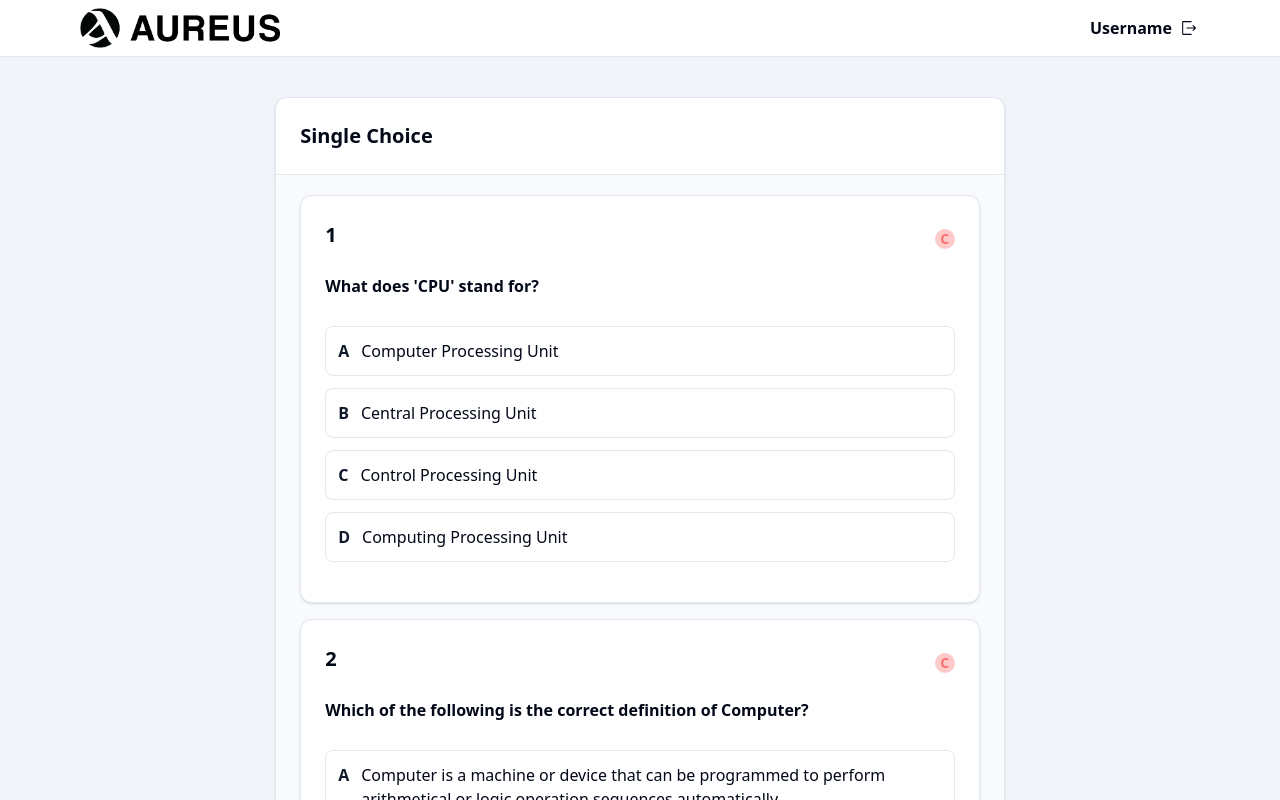
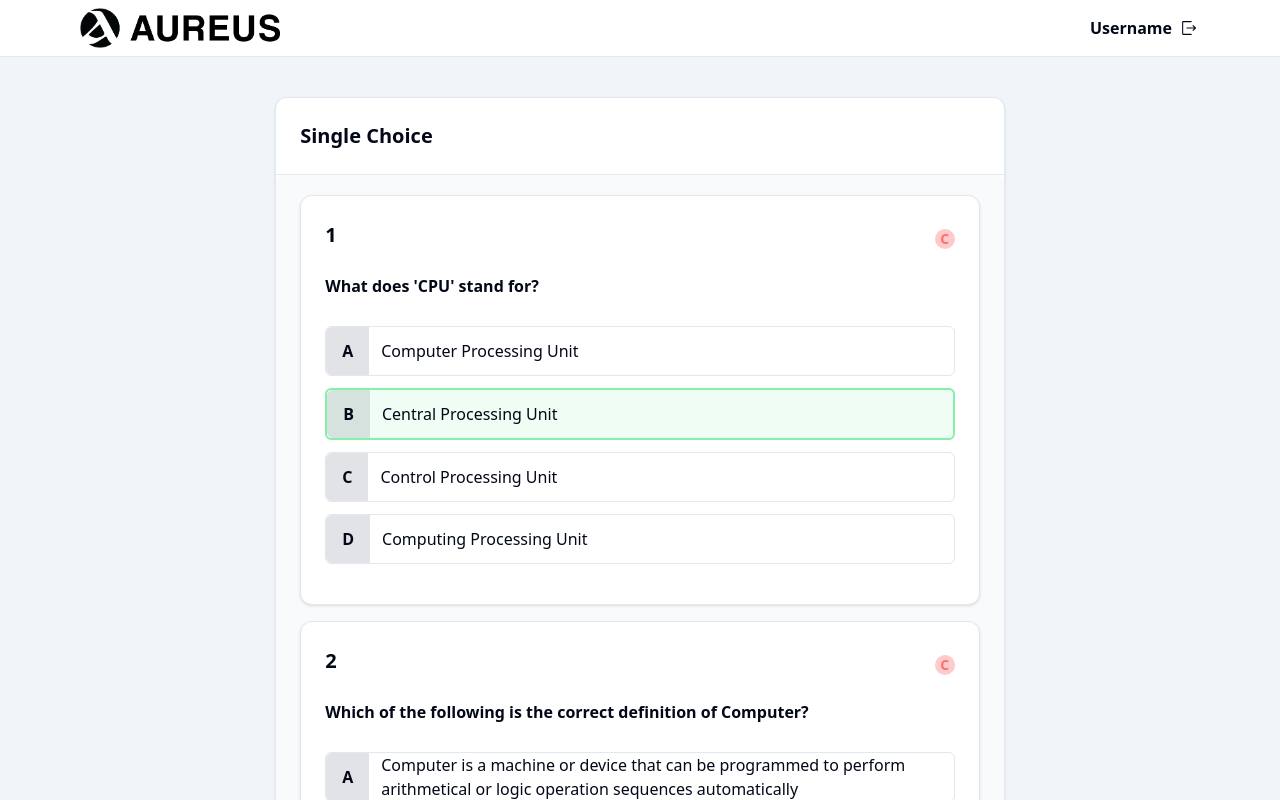
Before and after one commit to NashNoman/AureusEMS, a Next.js app in the folder nextjs/: page /builder/1 in a window 1280 px wide. Shown: the top 800 px of the page. Built offline with nearby package versions, Linux system fonts and the light colour scheme.

Commit message:
Changed single choice questions structure to implement its functionality

```diff
--- a/nextjs/app/builder/[id]/Question.tsx
+++ b/nextjs/app/builder/[id]/Question.tsx
@@ -35,12 +35,18 @@ const QuestionCard = ({ children, index }) => {
 //   );
 // };
 
-export const SingleChoiceQuestion = ({ question, choices, index }) => {
+export const SingleChoiceQuestion = ({
+  question,
+  choices,
+  answer,
+  id,
+  index,
+}) => {
   return (
     <QuestionCard index={index}>
       <p className="mb-7 font-semibold">{question}</p>
       <div className="flex flex-col gap-3">
-        {choices.map((choice) => {
+        {/* {choices.map((choice) => {
           return (
             <div className="flex gap-3 border p-3 rounded-lg hover:shadow-md cursor-pointer transition-shadow">
               <span className="text-secondary-foreground font-bold">
@@ -48,6 +54,31 @@ export const SingleChoiceQuestion = ({ question, choices, index }) => {
               </span>
               <p>{choice.text}</p>
             </div>
+          );
+        })} */}
+        {choices.map((choice) => {
+          const isChecked = choice.id === answer;
+          let labelCn = "border";
+          return (
+            <label
+              htmlFor={choice.id}
+              className={`cursor-pointer hover:shadow-sm transition-shadow flex rounded-md items-center ${
+                isChecked ? "border-2 border-green-300 bg-green-50" : "border"
+              }`}
+            >
+              <input
+                type="radio"
+                name={id.toString()}
+                id={choice.id}
+                value={choice.id}
+                className="hidden"
+                checked={isChecked}
+              />
+              <span className="font-semibold py-3 px-4 bg-gray-500 rounded-l-md bg-opacity-20">
+                {choice.id}
+              </span>
+              <span className="mx-3">{choice.text}</span>
+            </label>
           );
         })}
       </div>
```
